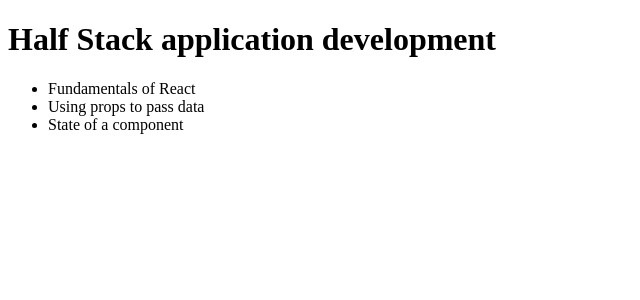
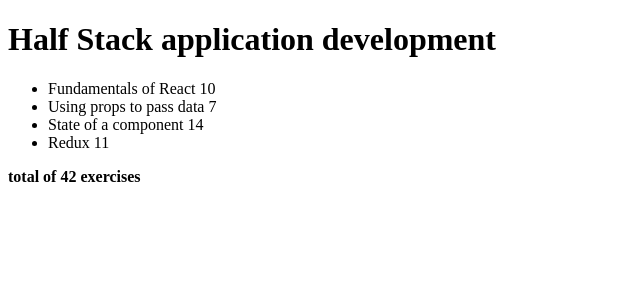
Before and after one commit to MarErm27/Fullstack, a React (Create React App) app in the folder part2/: page / in a window 1280 px wide. Shown: the top 300 px of the page, without its empty margins (0-640 px from the left). Built offline with nearby package versions, Linux system fonts and the light colour scheme.

Commit message:
2.2: Course information step7

```diff
--- a/part2/src/App.js
+++ b/part2/src/App.js
@@ -8,29 +8,34 @@
 
 const Content = (props) => {
     const parts = props.course.parts
-    console.log(parts)
   return (
       <ul>
           {parts.map(part =>
               <li key={part.id}>
-                  {part.name}
+                  {part.name} {part.exercises}
               </li>
           )}
       </ul>
   )
 }
 
-// const Total = (props) => {
-//   return (
-//       <p>Number of exercises {props.course.parts[0].exercises + props.course.parts[1].exercises + props.course.parts[2].exercises}</p>
-//   )
-// }
+const Total = (props) => {
+    const parts = props.course.parts
+    const sum = parts.reduce(function(prev, current) {
+        return prev + current.exercises
+    }, 0);
+    console.log(sum)
+  return (
+      <div><b>total of {sum} exercises</b></div>
+  )
+}
 
 const Course = ({course}) => {
     return (
         <div>
             <Header course={course}/>
             <Content course={course}/>
+            <Total course={course}/>
         </div>
     )
 }
@@ -54,6 +59,11 @@
                 name: 'State of a component',
                 exercises: 14,
                 id: 3
+            },
+            {
+                name: 'Redux',
+                exercises: 11,
+                id: 4
             }
         ]
     }
```
